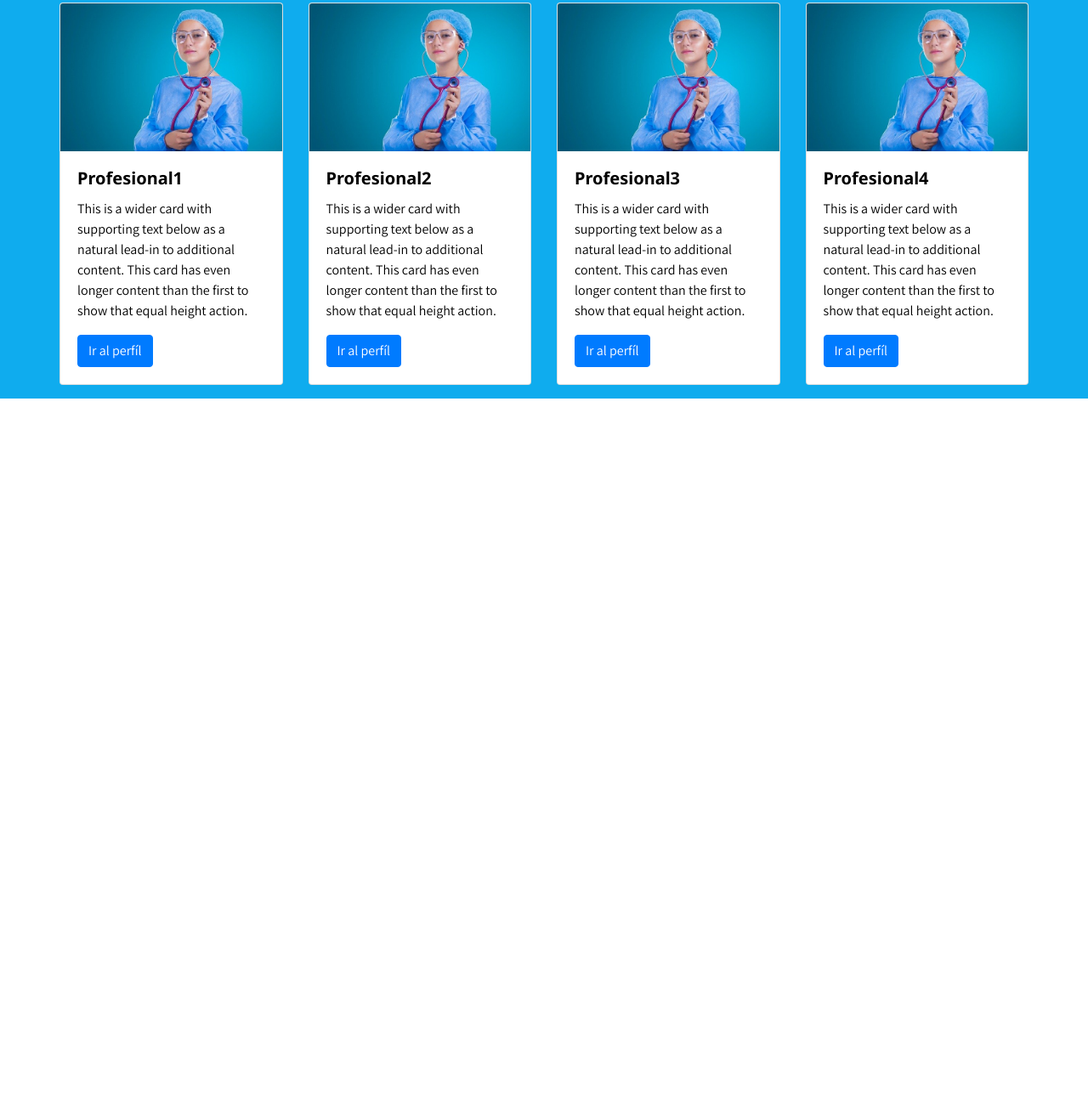
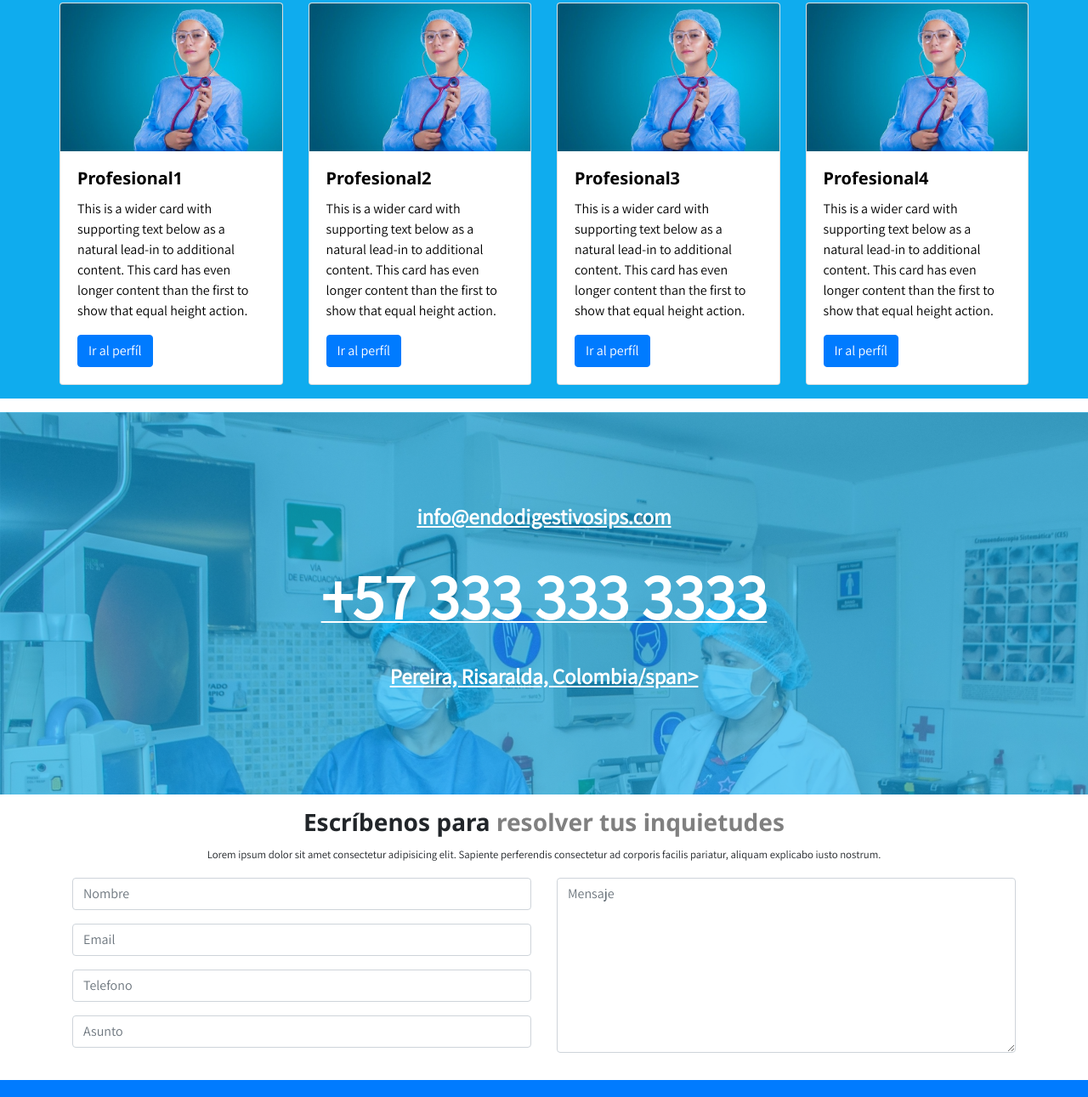
Before and after one commit to Garamantex/endodigestivos, a plain HTML site: page index.html in a window 1280 px wide. Shown: the part 2052-3343 px from the top of the page at 85% size. Before the commit the page ends 2537 px from the top, so only its background shows below. Drawn offline with nearby package versions, Linux system fonts and the light colour scheme.

Commit message:
terminado todo el prototipado, a la espera de contenido

```diff
--- a/css/estilos.css
+++ b/css/estilos.css
@@ -69,7 +69,6 @@ ul {
     background-image: url(../img/fondo.jpg);
     background-repeat: no-repeat;
     min-height: 450px;
-
 }
 
 .fondo-blue {
@@ -107,3 +106,37 @@ hr .hr-redes {
     background-color: lightsteelblue;
     color: black;
 }
+
+#capa2{
+    position: relative;
+}
+
+.overlayer-contacto {
+  position: absolute;
+  top: 0;
+  bottom: 0;
+  left: 0;
+  right: 0;
+  background-color: rgba(15, 172, 238, 0.65);
+  color: black;
+  height: 100%;
+}
+
+.fondo-contacto {
+    background-image: url(../img/contacto.jpg);
+    background-repeat: no-repeat;
+    min-height: 450px;
+}
+.contacto {
+    color: white;
+    font-size: 25px;
+    font-weight: 700;
+    text-decoration: underline;
+}
+
+.contacto-phone {
+    font-size: 75px;
+    line-height: 75px;
+    color: white;
+    font-weight: 700;
+}
--- a/index.html
+++ b/index.html
@@ -206,7 +206,7 @@
     <div class="container ">
       <div class="row">
         <div class="col-12 text-center mt-3">
-          <h2 >Los mejores profesionales a su servicio</h2>
+          <h2>Los mejores profesionales a su servicio</h2>
           <p>Lorem ipsum dolor sit amet consectetur adipisicing elit. Est fugiat fugit repellendus dolor totam aut.
           </p>
         </div>
@@ -251,45 +251,58 @@
       </div>
     </div>
   </section>
+  <section>
+    <div class="container-fluid fondo-contacto" id="capa2">
+      <div class="row mb-3 overlayer-contacto">
+        <div class="col-sm-12 flex-redes text-center">
+          <p class="contacto">info@endodigestivosips.com<br><br>
+            <span class="contacto-phone">+57 333 333 3333</span><br><br>
+            <span class="contacto">Pereira, Risaralda, Colombia/span>
+          </p>
+        </div>
+      </div>
+    </div>
+    </div>
+  </section>
+  <section>
+    <form>
+      <div class="container mt-3 mb-3">
+        <div class="row">
+          <div class="col-12 text-center mb-3">
+            <h3>Escríbenos para <span class="bienvenido">resolver tus inquietudes</span></h3>
+            <small>Lorem ipsum dolor sit amet consectetur adipisicing elit. Sapiente perferendis consectetur ad corporis
+              facilis pariatur, aliquam explicabo iusto nostrum.</small>
+          </div>
+          <div class="col-sm-12 col-md-6">
+            <div class="form-group">
+              <input type="text" class="form-control" placeholder="Nombre" aria-describedby="emailHelp">
+            </div>
+            <div class="form-group">
+              <input type="email" class="form-control" placeholder="Email" aria-describedby="emailHelp">
+            </div>
+            <div class="form-group">
+              <input type="text" class="form-control" placeholder="Telefono" aria-describedby="emailHelp">
+            </div>
+            <div class="form-group">
+              <input type="text" class="form-control" placeholder="Asunto" aria-describedby="emailHelp">
+            </div>
+          </div>
+          <div class="col-sm-12 col-md-6">
+            <div class="form-group">
+              <textarea class="form-control" placeholder="Mensaje" id="exampleFormControlTextarea1" rows="8"></textarea>
+            </div>
+          </div>
+    </form>
+  </section>
+  <section>
+    <div class="container-fluid">
+      <div class="row">
+        <div class="col-sm-12 bg-primary" style="height: 20px;">
 
-
-
-
-
-
-
-
-
-
-
-
-
-
-
-
-
-
-
-
-
-
-
-
-
-
-
-
-
-
-
-
-
-
-
-
-
-
-
+        </div>
+      </div>
+    </div>
+  </section>
   <!-- Optional JavaScript -->
   <!-- jQuery first, then Popper.js, then Bootstrap JS -->
   <script src="https://code.jquery.com/jquery-3.3.1.slim.min.js"
```
Also changed, not shown: img/contacto.jpg (added).
